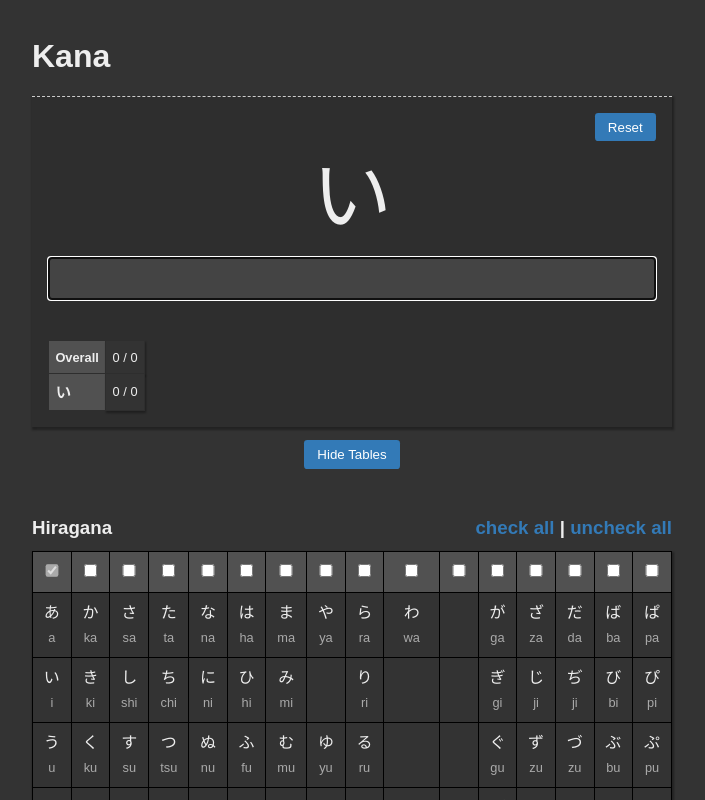
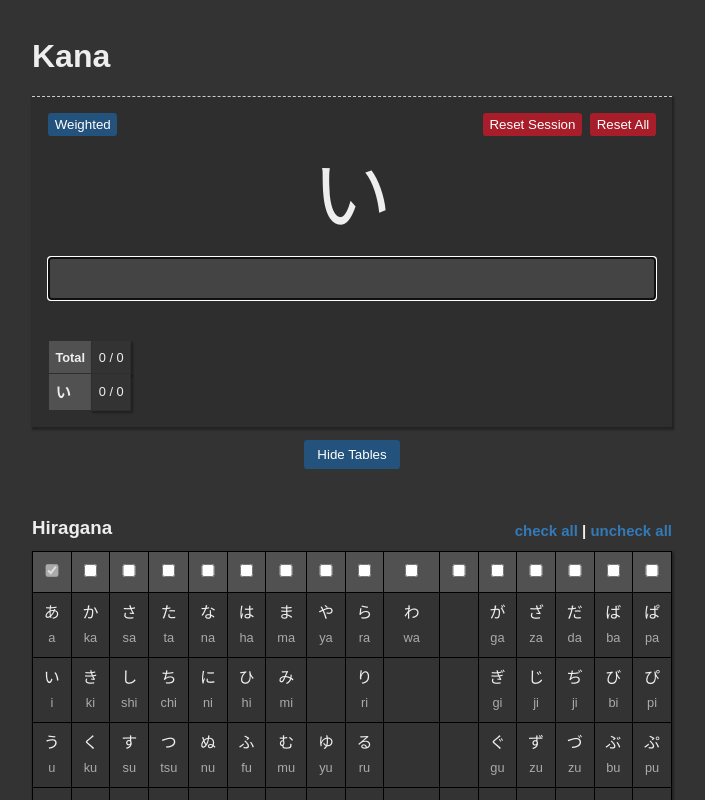
Before and after one commit to Californ1a/learn-kana, a Vue app: page / in a window 1280 px wide. Shown: the top 800 px of the page, without its empty margins (288-993 px from the left). Built offline with nearby package versions, Linux system fonts and the light colour scheme.

Commit message:
weightings

```diff
--- a/package.json
+++ b/package.json
@@ -4,11 +4,12 @@
 	"version": "0.0.0",
 	"type": "module",
 	"scripts": {
-    "dev": "vite",
+		"dev": "vite --open",
 		"build": "vite build",
 		"preview": "vite preview"
 	},
 	"dependencies": {
+		"dexie": "^4.0.8",
 		"pinia": "^2.2.2",
 		"vue": "^3.4.37"
 	},
--- a/src/App.vue
+++ b/src/App.vue
@@ -1,13 +1,29 @@
 <template>
 	<div id="outer">
 		<h1>Kana</h1>
-		<div id="kana-box">
-			<div id="reset-btn">
-				<button @click="reset">Reset</button>
+		<div class="kana-box">
+			<div id="reset-btn" v-if="!loading">
+				<div class="btns left">
+					<button
+						@click="switchRandomizer"
+						:title="randomizer === 'weighted' ? 'Currently using weighted randomization. Click to use unweighted.' : 'Currently using unweighted randomization. Click to use Weighted.'"
+						class="small">
+						{{ randomizer === 'weighted' ? 'Weighted' : 'Unweighted' }}
+					</button>
+				</div>
+				<div class="btns right">
+					<button @click="resetSession" class="red small">Reset Session</button>
+					<button @click="resetAll" class="red small">Reset All</button>
+				</div>
 			</div>
-			<div id="kana">
+			<div id="kana" v-if="!loading">
 				<p id="answer">{{ showAnswer ? store.selectedKana.romaji.join(', ') : '&nbsp;' }}</p>
 				<p id="kana-text"><span @mouseover="toggleAnswer" @mouseleave="toggleAnswer">{{ store.selectedKana.kana }}</span></p>
+			</div>
+			<div id="kana" v-else>
+				<p id="kana-text">
+					<LoadingSpinner id="loading-spinner" />
+				</p>
 			</div>
 			<div id="kana-input">
 				<input type="text" id="kana-input-text" ref="kanaInputElem" v-model="kanaInputText" @input="kanaInput" />
@@ -15,20 +31,34 @@
 			<div id="message">
 				<p id="message-text">{{ message || '&nbsp;' }}</p>
 			</div>
-			<div id="stats">
-				<table title="Correct / Total">
+			<div id="stats" v-if="!loading">
+				<table>
+					<thead v-if="store.stats.total > 0 || store.previousSessionStats.total > 0">
+						<tr>
+							<td></td>
+							<th>Session</th>
+							<th v-if="store.stats.total > 0 || store.previousSessionStats.total > 0">Overall</th>
+							<th v-if="overallAvgTime || kanaAvgTime">Avg. Time</th>
+						</tr>
+					</thead>
 					<tbody>
 						<StatRow
-							label="Overall"
+							label="Total"
 							:correct="store.stats.correct"
-							:seen="store.stats.total" />
+							:seen="store.stats.total"
+							:previousCorrect="store.previousSessionStats.correct"
+							:previousSeen="store.previousSessionStats.total"
+							:avgTime="overallAvgTime" />
 						<StatRow
 							v-if="store.selectedKana.kana"
 							id="kana-stats"
 							:label="store.selectedKana.kana"
 							:correct="store.getCurrentKanaStats()?.correct"
 							:seen="store.getCurrentKanaStats()?.seen"
-							:weight="store.getCurrentKanaStats()?.weight" />
+							:weight="(randomizer === 'weighted') ? store.getCurrentKanaStats()?.weight : null"
+							:previousCorrect="store.previousSessionStats.kanas[store.selectedKana.kana]?.correct"
+							:previousSeen="store.previousSessionStats.kanas[store.selectedKana.kana]?.seen"
+							:avgTime="kanaAvgTime" />
 					</tbody>
 				</table>
 			</div>
@@ -39,10 +69,7 @@
 			</button>
 			<!-- Options Tables -->
 			<div id="options-tables" v-if="showOptions">
-				<KanaTable type="hiragana" @btnClicked="focusInput" />
-				<KanaTable type="hiragana combinations" @btnClicked="focusInput" />
-				<KanaTable type="katakana" @btnClicked="focusInput" />
-				<KanaTable type="katakana combinations" @btnClicked="focusInput" />
+				<KanaTable v-for="table in tables" :key="table" :type="table" @btnClicked="saveSelections" />
 			</div>
 		</div>
 	</div>
@@ -51,17 +78,61 @@
 <script setup>
 import KanaTable from './components/KanaTable.vue';
 import StatRow from './components/StatRow.vue';
+import LoadingSpinner from './components/LoadingSpinner.vue';
 import { onMounted, ref, computed, watch } from 'vue';
 import { useStore } from './stores/store.js';
 
 const store = useStore();
 
+const tables = ref(['hiragana', 'hiragana combinations', 'katakana', 'katakana combinations']);
 const kanaInputElem = ref(null);
 const kanaInputText = ref('');
 const showAnswer = ref(false);
 const showOptions = ref(true);
 const message = ref('');
+const loading = ref(false);
+const randomizer = ref('weighted');
 let incorrect = false;
+
+const overallAvgTime = computed(() => {
+	if (store.stats.total <= 0 && store.previousSessionStats.total <= 0) return 0;
+	const stats = store.stats;
+	const prevStats = store.previousSessionStats;
+	let avgTime = 0;
+	let count = 0;
+	for (const kanaStr of Object.keys(stats.kanas)) {
+		const kana = stats.kanas[kanaStr];
+		if (kana.seen > 0 && kana.averageTime) {
+			avgTime = (avgTime * count + kana.averageTime * kana.seen) / (kana.seen + count);
+			count++;
+		}
+	}
+	for (const kanaStr of Object.keys(prevStats.kanas)) {
+		const kana = prevStats.kanas[kanaStr];
+		if (kana.seen > 0 && kana.averageTime) {
+			avgTime = (avgTime * count + kana.averageTime * kana.seen) / (kana.seen + count);
+			count++;
+		}
+	}
+	return avgTime / 1000;
+});
+
+const kanaAvgTime = computed(() => {
+	if (store.stats.total <= 0 && store.previousSessionStats.total <= 0) return 0;
+	const stats = store.getCurrentKanaStats();
+	const prevStats = store.previousSessionStats.kanas[store.selectedKana.kana];
+	let avgTime = 0;
+	let count = 0;
+	if (stats?.seen > 0 && stats.averageTime) {
+		avgTime = (avgTime * count + stats.averageTime * stats.seen) / (stats.seen + count);
+		count++;
+	}
+	if (prevStats?.seen > 0 && prevStats.averageTime) {
+		avgTime = (avgTime * count + prevStats.averageTime * prevStats.seen) / (prevStats.seen + count);
+		count++;
+	}
+	return avgTime / 1000;
+});
 
 async function delay(ms) {
 	return new Promise((resolve) => setTimeout(resolve, ms));
@@ -81,10 +152,10 @@ async function kanaInput() {
 			} else if (kanaStats) {
 				kanaStats.correct = 1;
 			} else {
-				store.stats[store.selectedKana.kana] = { correct: 1 };
+				store.stats.kanas[store.selectedKana.kana] = { correct: 1 };
 			}
 		}
-		store.selectWeightedKana(!incorrect);
+		nextKana(!incorrect);
 		store.startTime = Date.now();
 		kanaInputText.value = '';
 		incorrect = false;
@@ -105,19 +176,51 @@ async function kanaInput() {
 		} else if (kanaStats) {
 			kanaStats.seen = 1;
 		} else {
-			store.stats[store.selectedKana.kana] = { seen: 1 };
+			store.stats.kanas[store.selectedKana.kana] = { seen: 1 };
 		}
 		message.value = `${store.selectedKana.kana} = ${store.selectedKana.romaji.join(', ')}`;
 	}
 }
 
-function reset() {
+function nextKana(incrementSeen) {
+	if (randomizer.value === 'weighted') {
+		store.selectWeightedKana(incrementSeen);
+	} else {
+		store.selectRandomKana(incrementSeen);
+	}
+	store.startTime = Date.now();
+	focusInput();
+}
+
+function switchRandomizer() {
+	if (randomizer.value === 'weighted') {
+		randomizer.value = 'random';
+	} else {
+		randomizer.value = 'weighted';
+	}
+	focusInput();
+}
+
+function resetSession() {
 	store.stats.correct = 0;
 	store.stats.total = 0;
 	message.value = '';
-	store.stats = {};
+	store.stats.kanas = {};
 	incorrect = false;
-	store.selectRandomKana();
+	nextKana(false);
+}
+
+async function resetAll() {
+	store.previousSessionStats.correct = 0;
+	store.previousSessionStats.total = 0;
+	store.previousSessionStats.kanas = {};
+	await store.resetDb();
+	resetSession();
+}
+
+function saveSelections() {
+	if (!store.enabledKanaSections[0]) return;
+	store.saveSections();
 	focusInput();
 }
 
@@ -131,12 +234,19 @@ function toggleOptions() {
 }
 
 function focusInput() {
-	kanaInputElem.value.focus();
+	kanaInputElem.value.focus({ preventScroll: true });
 }
 
-onMounted(() => {
-	store.selectWeightedKana();
-	focusInput();
+onMounted(async () => {
+	loading.value = true;
+	await store.loadSession();
+	nextKana(false);
+	loading.value = false;
+
+	window.addEventListener('beforeunload', async (event) => {
+		event.preventDefault();
+		await store.saveSession();
+	});
 });
 </script>
 
@@ -148,7 +258,7 @@ onMounted(() => {
 	margin: 2em auto;
 }
 
-#kana-box {
+.kana-box {
 	display: flex;
 	flex-direction: column;
 	padding: 1em;
@@ -204,10 +314,20 @@ onMounted(() => {
 	position: relative;
 }
 
-#reset-btn button {
+#reset-btn .btns {
+	display: flex;
+	flex-direction: row;
+	gap: 0.5em;
 	position: absolute;
 	top: 0;
+}
+
+#reset-btn .btns.right {
 	right: 0;
+}
+
+#reset-btn .btns.left {
+	left: 0;
 }
 
 #stats table {
@@ -216,7 +336,17 @@ onMounted(() => {
 	font-size: 0.8em;
 }
 
+#stats thead th,
+#stats thead td {
+	border: 1px solid var(--dark-color);
+	text-align: center;
+}
+
 :deep(#kana-stats) .stat-label {
 	font-size: 1.2em;
 }
+
+#loading-spinner {
+	margin-top: 0.4em;
+}
 </style>
--- a/src/components/KanaTable.vue
+++ b/src/components/KanaTable.vue
@@ -126,6 +126,7 @@ td {
 h3 {
 	display: flex;
 	justify-content: space-between;
+	align-items: flex-end;
 }
 
 .romaji {
@@ -142,8 +143,8 @@ td {
 	text-align: center;
 }
 
-.checkall a {
-	cursor: pointer;
+.checkall {
+	font-size: 0.8em;
 }
 
 input:disabled {
--- /dev/null
+++ b/src/components/LoadingSpinner.vue
@@ -0,0 +1,52 @@
+<template>
+	<div class="lds-ring">
+		<div></div>
+		<div></div>
+		<div></div>
+		<div></div>
+	</div>
+</template>
+
+<style scoped>
+.lds-ring {
+	display: inline-block;
+	position: relative;
+	width: 80px;
+	height: 80px;
+}
+
+.lds-ring div {
+	box-sizing: border-box;
+	display: block;
+	position: absolute;
+	width: 64px;
+	height: 64px;
+	margin: 8px;
+	border: 8px solid var(--primary-color);
+	border-radius: 50%;
+	animation: lds-ring 1.2s cubic-bezier(0.5, 0, 0.5, 1) infinite;
+	border-color: var(--primary-color) transparent transparent transparent;
+}
+
+.lds-ring div:nth-child(1) {
+	animation-delay: -0.45s;
+}
+
+.lds-ring div:nth-child(2) {
+	animation-delay: -0.3s;
+}
+
+.lds-ring div:nth-child(3) {
+	animation-delay: -0.15s;
+}
+
+@keyframes lds-ring {
+	0% {
+		transform: rotate(0deg);
+	}
+
+	100% {
+		transform: rotate(360deg);
+	}
+}
+</style>
--- a/src/components/StatRow.vue
+++ b/src/components/StatRow.vue
@@ -3,8 +3,25 @@
 		<th>
 			<span class="stat-label">{{ label }}</span>
 		</th>
-		<td>
-			<span class="correct">{{ (correct || 0).toLocaleString() }}</span> / <span class="total">{{ (seen || 0).toLocaleString() }}</span> <span :class="(weight) ? 'script' : ''"><sup v-if="seen" class="percent" :style="{ color: getPercentColor }">({{ percent.toFixed(2) }}%)</sup><sub v-if="weight" class="weight">({{ weight.toFixed(2) }})</sub></span>
+		<td :class="(weight) ? 'min-width' : ''">
+			<span title="Correct / Total">
+				<span class="correct">{{ correct.toLocaleString() }}</span> / <span class="total">{{ seen.toLocaleString() }}</span>
+			</span>
+			<span :class="(weight) ? 'script' : ''">
+				<sup v-if="seen" title="Percent Correct" class="percent" :style="{ color: getPercentColor(percent) }"> ({{ percent.toFixed(2) }}%)</sup>
+				<sub v-if="weight" title="Weight (chance to appear)" class="weight">({{ weight.toFixed(2) }})</sub>
+			</span>
+		</td>
+		<td v-if="seen ||previousSeen" :class="(weight) ? 'min-width' : ''">
+			<span title="Correct / Total">
+				<span class="correct">{{ totalCorrect.toLocaleString() }}</span> / <span class="total">{{ totalSeen.toLocaleString() }}</span>
+			</span>
+			<span>
+				<sup v-if="seen || previousSeen" title="Percent Correct" class="percent" :style="{ color: getPercentColor(totalPercent) }"> ({{ totalPercent.toFixed(2) }}%)</sup>
+			</span>
+		</td>
+		<td v-if="avgTime">
+			<span title="Average Time">{{ avgTime.toFixed(2) }}s</span>
 		</td>
 	</tr>
 </template>
@@ -31,10 +48,28 @@ const props = defineProps({
 		type: Number,
 		required: false,
 		default: 0
+	},
+	previousCorrect: {
+		type: Number,
+		required: false,
+		default: 0
+	},
+	previousSeen: {
+		type: Number,
+		required: false,
+		default: 0
+	},
+	avgTime: {
+		type: Number,
+		required: false,
+		default: 0
 	}
 });
 
-const percent = computed(() => (props.correct / props.seen * 100));
+const percent = computed(() => (props.correct / props.seen) * 100);
+const totalCorrect = computed(() => props.correct + props.previousCorrect);
+const totalSeen = computed(() => props.seen + props.previousSeen);
+const totalPercent = computed(() => (totalCorrect.value / totalSeen.value) * 100);
 
 function interpolateColor(color1, color2, factor) {
 	const result = color1.slice();
@@ -76,8 +111,8 @@ function getColor(percentVal) {
 	return `rgb(${interpolatedColor.join(', ')})`;
 }
 
-const getPercentColor = computed(() => {
-	return getColor(percent.value);
+const getPercentColor = computed(() => (val) => {
+	return getColor(val);
 });
 </script>
 
@@ -109,4 +144,8 @@ const getPercentColor = computed(() => {
 .script sub {
 	top: 0.5em;
 }
+
+.min-width {
+	min-width: 85px;
+}
 </style>
--- /dev/null
+++ b/src/db.js
@@ -0,0 +1,6 @@
+import Dexie from 'dexie';
+
+export const db = new Dexie('learn-kana');
+db.version(1).stores({
+	kanaStats: 'kana, seen, correct, averageTime',
+});
--- a/src/reset.css
+++ b/src/reset.css
@@ -31,11 +31,12 @@ h6 {
 /* Links */
 a {
 	text-decoration: none;
-	color: #337ab7;
+	cursor: pointer;
+	color: var(--primary-color);
 }
 
 a:hover {
-	color: #23527c;
+	color: var(--primary-color--light);
 }
 
 /* Images */
@@ -85,7 +86,7 @@ select {
 
 button {
 	padding: 0.5em 1em;
-	background-color: #337ab7;
+	background-color: var(--primary-color--dark);
 	color: #fff;
 	border: none;
 	border-radius: 0.25em;
@@ -93,7 +94,7 @@ button {
 }
 
 button:hover {
-	background-color: #23527c;
+	background-color: var(--primary-color);
 }
 
 /* Miscellaneous */
--- a/src/stores/store.js
+++ b/src/stores/store.js
@@ -1,19 +1,36 @@
 import { defineStore } from 'pinia';
 import { ref, computed } from 'vue';
+import { db } from '../db.js';
 import allKana from '../assets/kana.json';
 
 export const useStore = defineStore('store', () => {
 	const enabledKanaSections = ref([]);
 	const enabledKanas = ref([]);
 	const selectedKana = ref({ kana: '', romaji: '' });
-	const stats = ref({});
-	stats.value.total = 0;
-	stats.value.correct = 0;
+	const previousSessionStats = ref({
+		total: 0,
+		correct: 0,
+		kanas: {}
+	});
+	const stats = ref({
+		total: 0,
+		correct: 0,
+		kanas: {}
+	});
 	const startTime = ref(null);
 
 	function getCurrentKanaStats() {
-		if (!stats.value[selectedKana.value?.kana]) return null;
-		return stats.value[selectedKana.value.kana];
+		if (!stats.value.kanas[selectedKana.value?.kana]) return null;
+		return stats.value.kanas[selectedKana.value.kana];
+	}
+
+	function getAllKanas(kanaOnly = false) {
+		const list = []
+		for (const type of Object.keys(allKana)) {
+			const kanaOfType = allKana[type];
+			list.push(...kanaOfType.flat().filter(kana => kana && kana.kana !== ''));
+		}
+		return kanaOnly ? list.map(kana => kana.kana) : list;
 	}
 
 	function getEnabledKanas() {
@@ -26,13 +43,13 @@ export const useStore = defineStore('store', () => {
 			list.push(...kanaGroups.filter(kana => kana && kana.kana !== ''));
 		}
 		enabledKanas.value = list;
-		console.log(list);
+		// console.log(list);
 		return list;
 	}
 
 	function editStats(incrementSeen) {
 		if (!selectedKana.value?.kana) return;
-		const previous = stats.value[selectedKana.value.kana];
+		const previous = stats.value.kanas[selectedKana.value.kana];
 		if (previous?.seen) {
 			if (incrementSeen) {
 				previous.seen++;
@@ -41,7 +58,7 @@ export const useStore = defineStore('store', () => {
 			return;
 		}
 		if (!previous) {
-			stats.value[selectedKana.value.kana] = {
+			stats.value.kanas[selectedKana.value.kana] = {
 				seen: incrementSeen ? 1 : 0,
 				averageTime: startTime.value ? Date.now() - startTime.value : 0
 			};
@@ -65,7 +82,7 @@ export const useStore = defineStore('store', () => {
 		// return (1 - correctPercentage) + (1 / (seen + 1)) + (averageTime / 1000);
 		// return (1 - correctPercentage) + Math.exp(-seen) + (averageTime / 1000);
 		// return (1 - correctPercentage) + (1 / Math.pow(seen + 1, 2)) + (averageTime / 1000);
-		return (1 - correctPercentage) + (5 / (seen + 1)) + (averageTime / 1000);
+		return (1 - correctPercentage) + (5 / (seen + 1)) + ((averageTime / 1000) / 60);
 		// return (1 - correctPercentage) + (1 / Math.log(seen + 2)) + (averageTime / 1000);
 	}
 
@@ -106,15 +123,22 @@ export const useStore = defineStore('store', () => {
 
 		for (const kanaObj of tempList) {
 			const kana = kanaObj.kana;
-			const stat = stats.value[kana];
+			const stat = stats.value.kanas[kana];
+			const previousStat = previousSessionStats.value.kanas[kana];
 
 			// If kana doesn't have stats yet, give it a higher weight
 			let weight;
-			if (!stat) {
+			if (!stat && !previousStat) {
 				weight = 100;
 			} else {
-				const correctPercentage = stat.seen ? stat.correct / stat.seen : 0;
-				weight = calculateWeight(correctPercentage, stat.seen, stat.averageTime);
+				const seen = (stat?.seen || 0) + (previousStat?.seen || 0);
+				const correct = (stat?.correct || 0) + (previousStat?.correct || 0);
+				const averageTime = (stat?.averageTime || 0);
+				const previousAverageTime = (previousStat?.averageTime || 0);
+				const previousSeen = (previousStat?.seen || 0);
+				const newAverageTime = ((averageTime * seen) + (previousAverageTime * previousSeen)) / (seen + previousSeen);
+				const correctPercentage = seen > 0 ? correct / seen : 0;
+				weight = calculateWeight(correctPercentage, seen, newAverageTime);
 			}
 
 			weightedKanas.push({ kana, weight });
@@ -123,24 +147,25 @@ export const useStore = defineStore('store', () => {
 		// Normalize weights after calculating them
 		weightedKanas = normalizeWeights(weightedKanas);
 
+		// Put weights into stats
+		for (const kanaObj of weightedKanas) {
+			// console.log(weights[i].kana, weights[i].weight);
+			if (!stats.value.kanas[kanaObj.kana]) {
+				stats.value.kanas[kanaObj.kana] = { weight: kanaObj.weight };
+			} else {
+				stats.value.kanas[kanaObj.kana].weight = kanaObj.weight;
+			}
+		}
+
+		// console.log(stats.value);
+		// console.log(previousSessionStats.value);
+
 		// Calculate total weight after normalization
 		let totalWeight = weightedKanas.reduce((sum, obj) => sum + obj.weight, 0);
 
 		// Pick a kana based on normalized weights
 		const randomValue = Math.random() * totalWeight;
 		let cumulativeWeight = 0;
-
-		// Put weights into stats
-		for (const kanaObj of weightedKanas) {
-			// console.log(weights[i].kana, weights[i].weight);
-			if (!stats.value[kanaObj.kana]) {
-				stats.value[kanaObj.kana] = { weight: kanaObj.weight };
-			} else {
-				stats.value[kanaObj.kana].weight = kanaObj.weight;
-			}
-		}
-
-		console.log(stats.value);
 
 		for (const kanaObj of weightedKanas) {
 			cumulativeWeight += kanaObj.weight;
@@ -187,16 +212,88 @@ export const useStore = defineStore('store', () => {
 		getEnabledKanas();
 	}
 
+	async function saveSession() {
+		saveSections();
+		try {
+			const list = [];
+			for (const kana of getAllKanas(true)) {
+				if (!stats.value.kanas[kana] && !previousSessionStats.value.kanas[kana]) continue;
+				const correct = stats.value.kanas[kana]?.correct || 0;
+				const seen = stats.value.kanas[kana]?.seen || 0;
+				const averageTime = stats.value.kanas[kana]?.averageTime || 0;
+
+				const previousCorrect = previousSessionStats.value.kanas[kana]?.correct || 0;
+				const previousSeen = previousSessionStats.value.kanas[kana]?.seen || 0;
+				const previousAverageTime = previousSessionStats.value.kanas[kana]?.averageTime || 0;
+
+				const newCorrect = correct + previousCorrect;
+				const newSeen = seen + previousSeen;
+				const newAverageTime = ((averageTime * seen) + (previousAverageTime * previousSeen)) / (seen + previousSeen);
+
+				list.push({
+					kana,
+					correct: newCorrect,
+					seen: newSeen,
+					averageTime: newAverageTime,
+				});
+			}
+			await db.kanaStats.bulkPut(list);
+		} catch (e) {
+			console.error(e);
+		}
+	}
+
+	async function loadSession() {
+		loadSections();
+		try {
+			const list = await db.kanaStats.toArray();
+			previousSessionStats.value.total = 0;
+			previousSessionStats.value.correct = 0;
+			for (const kana of list) {
+				previousSessionStats.value.kanas[kana.kana] = kana;
+				previousSessionStats.value.total += kana.seen;
+				previousSessionStats.value.correct += kana.correct;
+			}
+		} catch (e) {
+			console.error(e);
+		}
+	}
+
+	async function resetDb() {
+		try {
+			await db.kanaStats.clear();
+		} catch (e) {
+			console.error(e);
+		}
+	}
+
+	function saveSections() {
+		const encodedString = btoa(JSON.stringify(enabledKanaSections.value));
+		if (!encodedString) return;
+		window.localStorage.setItem('learn-kana.enabledKanaSections', encodedString);
+	}
+
+	function loadSections() {
+		const encodedString = window.localStorage.getItem('learn-kana.enabledKanaSections');
+		if (!encodedString) return;
+		enabledKanaSections.value = JSON.parse(atob(encodedString));
+	}
+
 	return {
 		enabledKanaSections,
 		enabledKanas,
 		selectedKana,
 		startTime,
 		stats,
+		previousSessionStats,
 		toggleSection,
-		// selectRandomKana,
+		selectRandomKana,
 		getEnabledKanas,
 		getCurrentKanaStats,
 		selectWeightedKana,
+		saveSession,
+		loadSession,
+		resetDb,
+		saveSections,
 	};
 });
--- a/src/style.css
+++ b/src/style.css
@@ -1,10 +1,14 @@
 :root {
 	--background-color: #333;
 	--foreground-color: #eee;
-	--primary-color: #007bff;
+	--primary-color: #337ab7;
+	--primary-color--dark: #23527c;
+	--primary-color--light: #339bb7;
 	--secondary-color: #515151;
 	--success-color: #28a745;
+	--success-color--dark: #1e7e34;
 	--danger-color: #dc3545;
+	--danger-color--dark: #a71d2a;
 	--warning-color: #ffc107;
 	--info-color: #17a2b8;
 	--light-color: #f8f9fa;
@@ -21,3 +25,23 @@ body {
 th {
 	background-color: var(--secondary-color);
 }
+
+button.red {
+	background-color: var(--danger-color--dark);
+}
+
+button.red:hover {
+	background-color: var(--danger-color);
+}
+
+button.green {
+	background-color: var(--success-color);
+}
+
+button.green:hover {
+	background-color: var(--success-color--dark);
+}
+
+button.small {
+	padding: 0.3em 0.5em;
+}
```
Also changed, not shown: 1 other file (tests, documents, lock files or other folders). Lines whose indentation alone changed are shown as unchanged.
